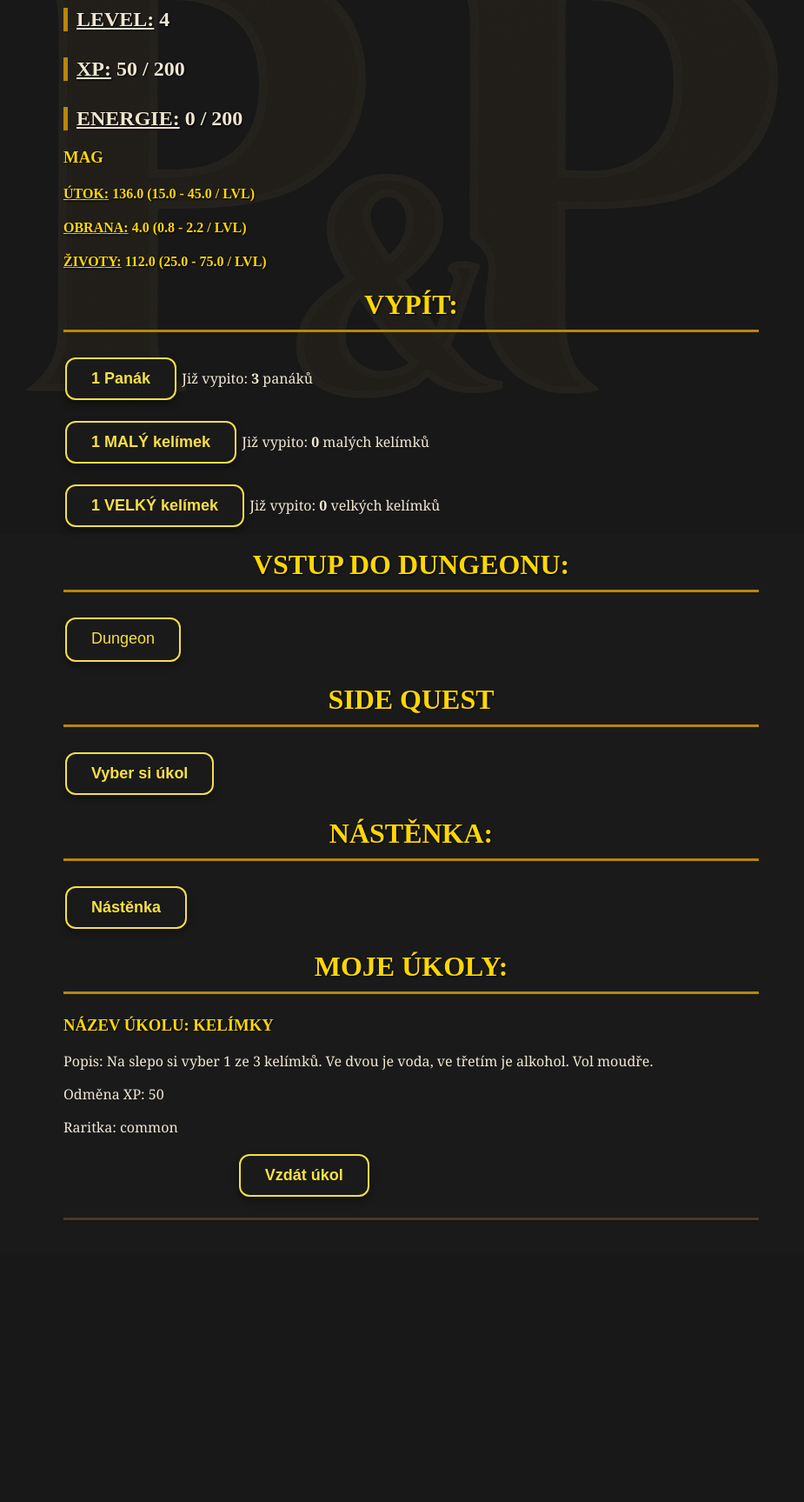
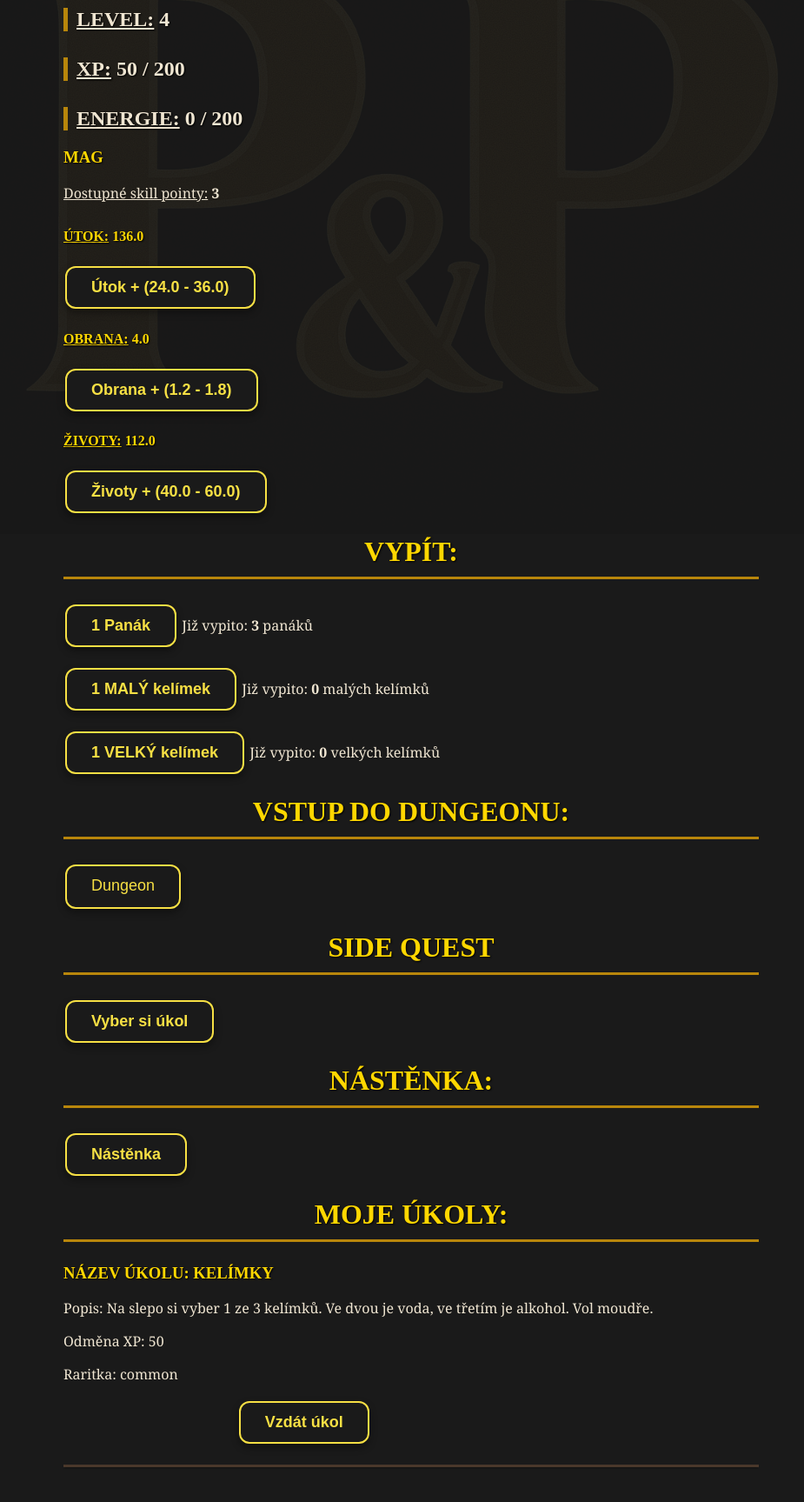
Before and after one commit to Tomas-Gallischek/PnP-Drinking-game, a Django app: page /player_info/786/ in a window 1280 px wide. Shown: the part 186-1913 px from the top of the page at 87% size, without its empty margins (167-1092 px from the left). Before the commit the page ends 1589 px from the top, so only its background shows below. Run offline with Django 5.2, Linux system fonts and the light colour scheme; data comes from the database, SQL or seed files in the repository; both versions use the stored data as it was after the commit.

Commit message:
vylepsovani statu ready

```diff
--- a/game/models.py
+++ b/game/models.py
@@ -87,6 +87,7 @@ class player(models.Model):
 
     energie = models.IntegerField(default=200, blank=True, validators=[MinValueValidator(0), MaxValueValidator(200)])
     last_energy_update = models.DateTimeField(default=timezone.now)
+    skill_points = models.IntegerField(default=0, blank=True)
 
     panak = models.IntegerField(default=0, blank=True)
     maly_kelimek = models.IntegerField(default=0, blank=True)
@@ -128,6 +129,7 @@ class player(models.Model):
     # Uvnitř class player(models.Model):
     def add_xp(self, amount):
         self.xp += amount
+        self.save()
         self.lvl_up()
 
 
@@ -139,19 +141,14 @@ class player(models.Model):
             self.xp = xp
             self.lvl += 1
             self.xp_need = int(round((xp_need + 50)))
-            self.save()
+
             print(Fore.LIGHTCYAN_EX + f"{self.name} level up to {self.lvl}!" + Style.RESET_ALL)
 
-            # Díky tomuto bude definitivní koeficient náhodný při každém levelupu  (rozmezí 50%)
-            random_dmg = random.uniform(0.5, 1.5)
-            random_armor = random.uniform(0.5, 1.5)
-            random_hp = random.uniform(0.5, 1.5)
+            self.skill_points += 3
+            self.save()
 
-            self.dmg_now += round(self.dmg + ((self.dmg_koef * random_dmg) * self.lvl))
-            self.armor_now += round(self.armor + ((self.armor_koef * random_armor) * self.lvl))
-            self.hp_now += round(self.hp + ((self.hp_koef * random_hp) * self.lvl))
-            self.hp_actual_fight = self.hp_now
-            self.save()
+            self.lvl_up()  # Rekurzivní volání pro případ, že hráč získal více úrovní najednou
+
 
     def score_counter(self):
         stats = achievements.objects.get(player=self)
--- a/game/templates/game/leaderboard.html
+++ b/game/templates/game/leaderboard.html
@@ -30,7 +30,7 @@
                     {% for p in total_score %}
                     <tr>
                         <td>{{ forloop.counter }}</td>
-                        <td class="player-name">{{ p.name }}</td>
+                        <td class="player-name"> <a href="{% url 'player_info' p.id %}">{{ p.name }}</a></td>
                         <td class="value-highlight">{{ p.score }}</td>
                     </tr>
                     {% endfor %}
--- a/game/templates/game/player_info.html
+++ b/game/templates/game/player_info.html
@@ -17,9 +17,26 @@
 
         <h3><b>{{ one_player.povolani }}</b></h3>
 
-        <h4><u>Útok:</u> <b>{{ one_player.dmg_now }}</b> ({{ dmg_koef_min }} - {{ dmg_koef_max }} / lvl) </h4>
-        <h4><u>Obrana:</u> <b>{{ one_player.armor_now }}</b> ({{ armor_koef_min }} - {{ armor_koef_max }} / lvl) </h4>
-        <h4><u>Životy:</u> <b>{{ one_player.hp_now }}</b> ({{ hp_koef_min }} - {{ hp_koef_max }} / lvl) </h4>
+
+
+        <form action="{% url "stat_up" one_player.id %}" method="post">
+            {% csrf_token %}
+
+            </h2><u>Dostupné skill pointy:</u> <b>{{ one_player.skill_points }}</b><h2/>
+
+
+            <h4><u>Útok:</u> <b>{{ one_player.dmg_now }}</b>  </h4>
+            <button type="submit" name="stat_type" value="dmg" class="button">Útok + ({{ dmg_koef_min }} - {{ dmg_koef_max }})</button>
+
+            <h4><u>Obrana:</u> <b>{{ one_player.armor_now }}</b></h4>
+            <button type="submit" name="stat_type" value="armor" class="button">Obrana + ({{ armor_koef_min }} - {{ armor_koef_max }})</button>
+
+            <h4><u>Životy:</u> <b>{{ one_player.hp_now }}</b> </h4>
+            <button type="submit" name="stat_type" value="hp" class="button">Životy + ({{ hp_koef_min }} - {{ hp_koef_max }})</button>
+        </form>
+
+
+
 
 
     <h1>Vypít:</h1>
--- a/game/urls.py
+++ b/game/urls.py
@@ -13,4 +13,5 @@ urlpatterns = [
     path('quest_done', views.quest_done, name='quest_done'),
     path('reset', views.reset, name='reset'),
     path('test', views.test, name='test'),
+    path('stat_up/<int:player_id>/', views.stat_up, name='stat_up')
 ]
--- a/game/views.py
+++ b/game/views.py
@@ -1,4 +1,7 @@
 from hmac import new
+from math import e
+from multiprocessing import context
+from os import error
 import re
 from django.shortcuts import render, redirect
 from django.db.models import Q
@@ -9,6 +12,34 @@ import random
 from fightapp.views import fight
 import datetime
 from django.utils import timezone
+
+
+def stat_up(request, player_id):
+    if request.method == 'POST':
+        one_player = player.objects.get(id=player_id)
+        stat_type = request.POST.get('stat_type')
+        if one_player.skill_points <= 0:
+            return redirect('player_info', player_id=player_id)
+        else:
+            if stat_type == 'dmg':
+                random_dmg = random.uniform(0.8, 1.2)
+                one_player.dmg_now += round(one_player.dmg_koef * random_dmg)
+                one_player.skill_points -= 1
+                one_player.save()
+            elif stat_type == 'armor':
+                random_armor = random.uniform(0.8, 1.2)
+                one_player.armor_now += round(one_player.armor_koef * random_armor)
+                one_player.skill_points -= 1
+                one_player.save()
+
+            elif stat_type == 'hp':
+                random_hp = random.uniform(0.8, 1.2)
+                one_player.hp_now += round(one_player.hp_koef * random_hp)
+                one_player.hp_actual_fight += round(one_player.hp_koef * random_hp)
+                one_player.skill_points -= 1
+                one_player.save()
+
+            return redirect('player_info', player_id=player_id)
 
 def quest_done(request):
     if request.method == 'POST':
@@ -153,12 +184,12 @@ def player_info(request, player_id):
     one_player = player.objects.get(id=player_id)
     one_player_name = one_player.name
 
-    dmg_koef_min = round(one_player.dmg_koef * 0.5, 1)
-    dmg_koef_max = round(one_player.dmg_koef * 1.5, 1)
-    armor_koef_min = round(one_player.armor_koef * 0.5, 1)
-    armor_koef_max = round(one_player.armor_koef * 1.5, 1)
-    hp_koef_min = round(one_player.hp_koef * 0.5, 1)
-    hp_koef_max = round(one_player.hp_koef * 1.5, 1)
+    dmg_koef_min = round(one_player.dmg_koef * 0.8, 1)
+    dmg_koef_max = round(one_player.dmg_koef * 1.2, 1)
+    armor_koef_min = round(one_player.armor_koef * 0.8, 1)
+    armor_koef_max = round(one_player.armor_koef * 1.2, 1)
+    hp_koef_min = round(one_player.hp_koef * 0.8, 1)
+    hp_koef_max = round(one_player.hp_koef * 1.2, 1)
 
 
     one_player.energy_change()
```
Also changed, not shown: db.sqlite3, game/migrations/0028_player_skill_points.py (added).
